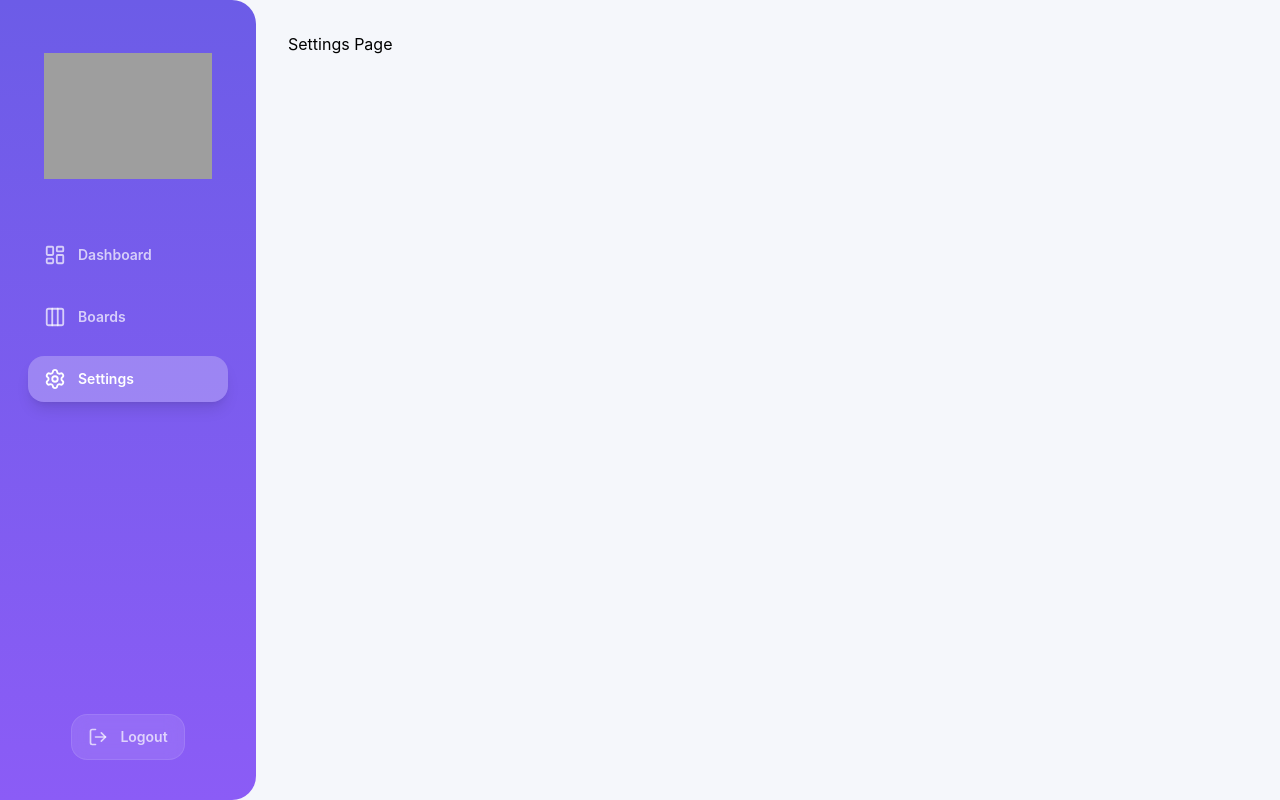
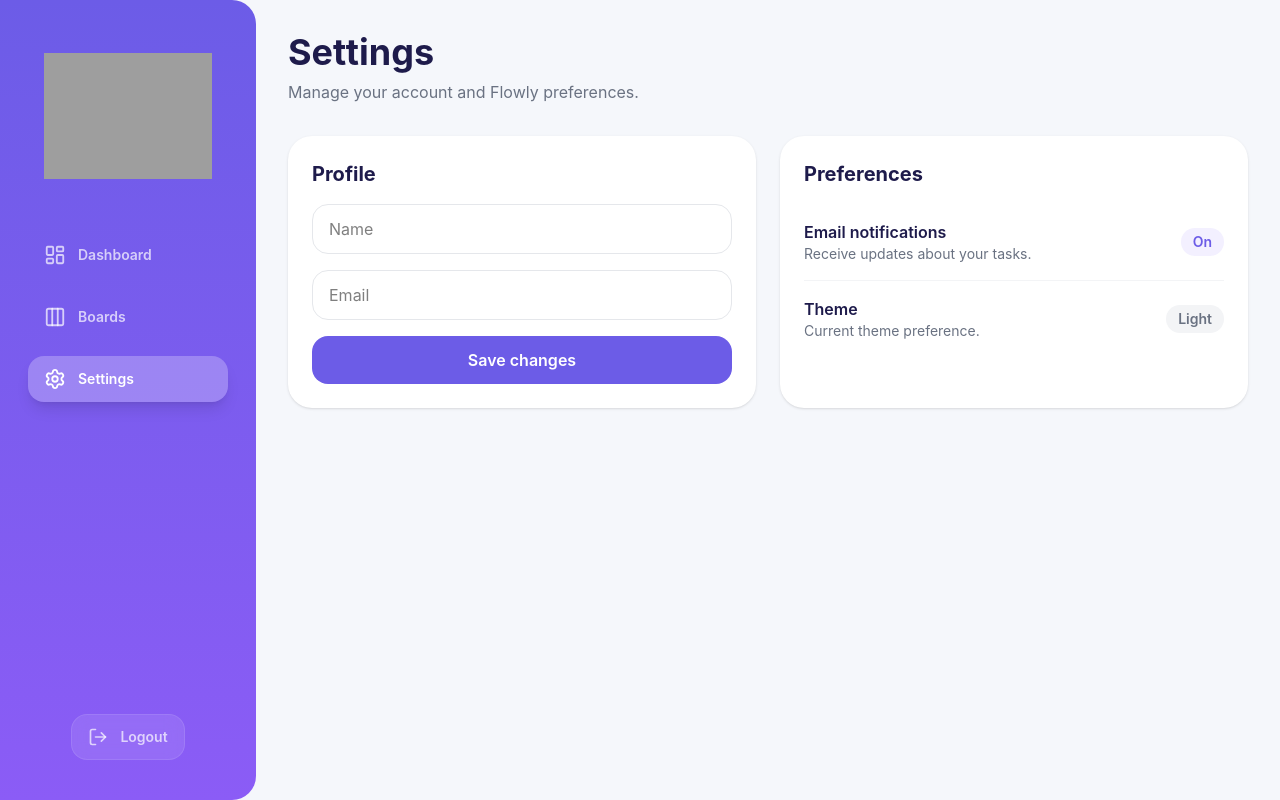
Before and after one commit to IsaDScmd/flowly, a React (Vite) app in the folder frontend/: page /settings in a window 1280 px wide. Built offline with nearby package versions, Linux system fonts and the light colour scheme; sample sign-in values are in the browser's storage; grey boxes are pictures that could not be loaded.

Commit message:
Add settings page

```diff
--- /dev/null
+++ b/frontend/src/components/settings/SettingsSection.jsx
@@ -0,0 +1,13 @@
+function SettingsSection({ title, children }) {
+    return (
+        <div className="bg-white p-6 rounded-3xl shadow-sm">
+            <h2 className="text-xl font-bold text-[#1E1B4B] mb-4">
+                {title}
+            </h2>
+
+            {children}
+        </div>
+    )
+}
+
+export default SettingsSection
--- a/frontend/src/pages/Settings.jsx
+++ b/frontend/src/pages/Settings.jsx
@@ -1,7 +1,73 @@
+import SettingsSection from "../components/settings/SettingsSection"
+
 function Settings() {
     return (
         <div>
-            <h1>Settings Page</h1>
+            <div className="mb-8">
+                <h1 className="text-4xl font-bold text-[#1E1B4B]">
+                    Settings
+                </h1>
+
+                <p className="text-gray-500 mt-2">
+                    Manage your account and Flowly preferences.
+                </p>
+            </div>
+
+            <div className="grid grid-cols-2 gap-6">
+                <SettingsSection title="Profile">
+
+                    <div className="flex flex-col gap-4">
+                        <input
+                            type="text"
+                            placeholder="Name"
+                            className="w-full px-4 py-3 rounded-2xl border border-gray-200 outline-none focus:border-[#6C5CE7]"
+                        />
+
+                        <input
+                            type="email"
+                            placeholder="Email"
+                            className="w-full px-4 py-3 rounded-2xl border border-gray-200 outline-none focus:border-[#6C5CE7]"
+                        />
+
+                        <button className="bg-[#6C5CE7] text-white py-3 rounded-2xl font-semibold hover:opacity-90 transition">
+                            Save changes
+                        </button>
+                    </div>
+                </SettingsSection>
+
+                <SettingsSection title="Preferences">
+
+                    <div className="flex items-center justify-between py-4 border-b border-gray-100">
+                        <div>
+                            <p className="font-semibold text-[#1E1B4B]">
+                                Email notifications
+                            </p>
+                            <p className="text-sm text-gray-500">
+                                Receive updates about your tasks.
+                            </p>
+                        </div>
+
+                        <span className="bg-[#F3F0FF] text-[#6C5CE7] px-3 py-1 rounded-full text-sm font-semibold">
+                            On
+                        </span>
+                    </div>
+
+                    <div className="flex items-center justify-between py-4">
+                        <div>
+                            <p className="font-semibold text-[#1E1B4B]">
+                                Theme
+                            </p>
+                            <p className="text-sm text-gray-500">
+                                Current theme preference.
+                            </p>
+                        </div>
+
+                        <span className="bg-gray-100 text-gray-500 px-3 py-1 rounded-full text-sm font-semibold">
+                            Light
+                        </span>
+                    </div>
+                </SettingsSection>
+            </div>
         </div>
     )
 }
```
